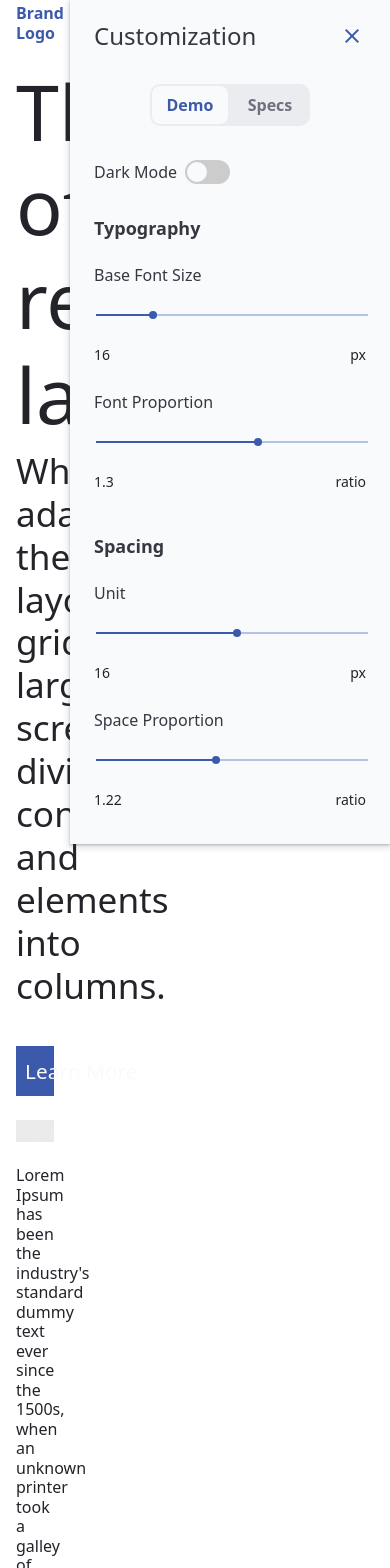
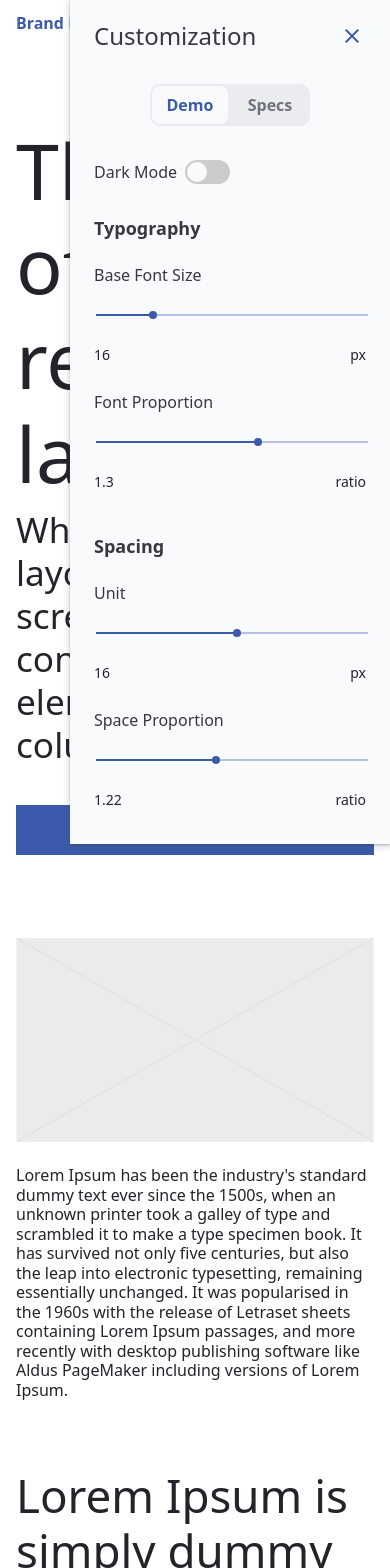
Before and after one commit to TEAMSDesign/TEAMSDesign-Designer-Tool, a React (Create React App) app: page / in a window 390 px wide. Shown: the top 1568 px of the page. Built offline with nearby package versions, Linux system fonts and the light colour scheme.

Commit message:
update styles for Starter

```diff
--- a/src/components/Microsite.css
+++ b/src/components/Microsite.css
@@ -30,7 +30,6 @@ header {
   nav {
     width: 100%;
     height: 100%;
-    /* display: inline-block; */
     display: flex;
     background-color: var(--body-bg-color);
     transition: var(--transition-slow);
@@ -62,7 +61,7 @@ header {
     margin-bottom: 0;
   }
   nav ul li.is-selected a {
-    font-weight: 700;
+    font-weight: var(--active-link-font-weigh);
     color: var(--body-color);
     background-color: var(--bg-color-header-link);
   }
@@ -90,7 +89,6 @@ header {
       color: var(--hover-color-header-link);
     }
   }
-  /* fix here */
   .nav-overlay {
     width: 50vw;
     height: 100vh;
@@ -167,24 +165,19 @@ header {
   .navbar-toggle {
     display: none;
   }
-
   #closeIcon {
     display: none;
   }
-
   .navbar-collapse {
     background-color: var(--body-bg-color);
   }
-
   .navbar-collapse ul {
     /* margin-top: var(--body-padding-sm); */
     margin-bottom: 0;
   }
-
   .navbar-collapse ul li {
     /* margin-bottom: var(--space-1); */
   }
-
   .navbar-collapse ul button {
     margin-bottom: 0;
   }
@@ -193,18 +186,23 @@ header {
     header {
       height: 3rem;
     }
-
     .navbar-toggle {
       width: 42px;
       height: 42px;
       display: block;
       padding: 0;
-      color: var(--color-secondary-button);
-      background-color: var(--bg-color-secondary-button);
+      color: var(--bg-color-primary-button);
+      background-color: var(--color-primary-button);
       border: none;
       padding: 9px;
+      margin-top: 8px;
     }
-
+    .navbar-toggle:hover,
+    .navbar-toggle:active,
+    .navbar-toggle:focus {
+        color: var(--color-primary-button);
+        background-color: var(--bg-color-primary-button);
+    }
     .navbar-collapse {
       display: none;
       position: absolute;
@@ -214,42 +212,36 @@ header {
       height: calc(100vh - 3rem);
       padding: var(--body-padding-sm);
     }
-
     .navbar-collapse ul {
       display: flex;
       flex-direction: column;
       align-items: flex-start;
       margin-left: calc(var(--body-padding-sm) / 2);
     }
-
     .navbar-collapse ul a[type=button] {
       margin-bottom: 1rem;
     }
-
     nav ul li a {
       padding: 0;
     }
-
     .navbar-collapse .icon-button {
       padding: 0;
     }
   }
 
-  nav > button {
+  /* nav > button {
     margin-left: var(--td-element-margin);
     margin-bottom: 0;
-  }
+  } */
 
-  .icon-button {
+.icon-button {
     padding: 0 8px;
-  }
-
+}
 .logo {
     font-weight: bold;
     font-size: 16px;
     color: var(--font-color-secondary);
 }
-
 .hero {
     width: inherit;
     /* background-image: url("../../images/default-image.png"); */
@@ -261,7 +253,6 @@ header {
     padding-bottom: var(--body-section-margin-lg);
     padding-left: var(--body-padding-lg);
 }
-
 .hero__text-container {
     width: 100%;
     max-width: var(--hero-text-max-width);
@@ -269,13 +260,11 @@ header {
     flex-direction: column;
     align-items: flex-start;
 }
-
 .hero button {
     margin-top: calc(var(--space-1) * 2);
     font-size: calc(var(--text-1) * 1.3);
     width: var(--width-primary-button);
 }
-
 .jumbo-card {
     display: flex;
     flex-direction: column;
@@ -286,23 +275,19 @@ header {
     margin-bottom: var(--body-section-margin-lg);
     margin-left: var(--body-padding-lg);
 }
-
 .jumbo-card__image-container {
     /* width: inherit; */
     width: 100%;
     height: 100%;
     margin-bottom: 20px;
 }
-
 .jumbo-card__image-container img {
     width: 100%;
     height: 100%;
 }
-
 .jumbo-card p {
     width: inherit;
 }
-
 .tabs {
     width: calc(100% - var(--body-padding-lg) * 2);
     max-width: var(--component-max-width);
@@ -311,25 +296,17 @@ header {
     margin-bottom: var(--body-section-margin-lg);
     margin-left: var(--body-padding-lg);
 }
-
 .tabs h3 {
     margin-bottom: 86px;
 }
-
-/* .paragraph-medium {
-    width: 690px;
-} */
-
 .tabs p {
     width: inherit;
 }
-
 .tab-menu {
     width: inherit;
     display: flex;
     flex-direction: row;
 }
-
 button.tab-item {
     width: var(--width-tab-button);
     margin-bottom: 0;
@@ -338,38 +315,31 @@ button.tab-item {
     background-color: var(--bg-color-tab-button);
     border: none;
 }
-
 .tab-item:hover {
     background-color: var(--hover-bg-color-tab-button);
     color: var(--hover-color-tab-button);
 }
-
 button.tab-item:not(:last-child) {
-    margin-right: var(--space-1);
+    margin-right: var(--body-padding-sm);
 }
-
 .tab-menu button:disabled {
     background-color: var(--disabled-bg-color-tab-button);
     color: var(--disabled-color-tab-button);
 }
-
 .tab-menu button:hover:disabled {
     background-color: var(--disabled-bg-color-tab-button);
     color: var(--disabled-color-tab-button);
 }
-
 .tab-menu button.active {
     color: var(--active-color-tab-button);
     background-color: var(--active-bg-color-tab-button);
     border-bottom: var(--active-border-bottom-width) var(--border-style) var( --active-border-color-tab-button);
     font-weight: bold;
 }
-
 .tab-content {
     display: none;
     padding: calc(var(--body-padding-sm) * 2) 0px;
 }
-
 .table-border thead,
 .table-border tbody,
 .table-border tfoot,
@@ -378,29 +348,23 @@ button.tab-item:not(:last-child) {
 .table-border td {
     border-bottom: var(--border-bottom-table);
 }
-
 table input[type='checkbox'] {
     margin-bottom: 0;
 }
-
 .table-multiselect__checkbox-container {
     width: calc(var(--space-1)) * 2;
 }
-
 .table-wide__container {
     padding: 0 var(--body-padding-sm);
     margin-bottom: var(--body-section-margin-lg);
 }
-
 .table-wide {
     margin-bottom: var(--body-padding-lg);
     width: 100%;
 }
-
 table:not(.table-multiselect) tr:nth-child(even) {
     background-color: var(--table-zebra-striping-bg-color);
 }
-
 .table-small thead,
 .table-defasmallult tbody,
 .table-small tfoot,
@@ -409,27 +373,21 @@ table:not(.table-multiselect) tr:nth-child(even) {
 .table-small td {
     border-color: transparent;
 }
-
 .table-height-sm th {
     background-color: var(--bg-color-table-header);
 }
-
 .table-height-md tr, .table-height-md th, .table-height-md td {
     height: var(--table-height-md);
 }
-
 .table-height-sm tr, .table-height-sm th, .table-height-sm td  {
     height: var( --table-height-sm);
 }
-
 .table-height-lg tr, .table-height-lg th, .table-height-lg td {
     height: var(--table-height-lg);
 }
-
 .paragraph-medium p {
     width: inherit;
 }
-
 .horizontal-card {
     display: flex;
     flex-direction: row;
@@ -439,43 +397,35 @@ table:not(.table-multiselect) tr:nth-child(even) {
     margin-left: var(--body-padding-lg);
     width: calc(100% - var(--body-padding-lg) - var(--body-padding-sm));
 }
-
 .horizontal-card img {
     width: 100%;
     height: 100%;
     object-fit: cover;
 }
-
 .hotizontal-card__content {
     margin-right: var(--body-padding-sm);
 }
-
 .horizontal-card__text-container {
     margin-bottom: calc(var(--body-padding-sm) * 2);
 }
-
 .horizontal-card__text-container h5 {
     font-weight: bold;
 }
-
 .horizontal-card__text-container h5,
 .horizontal-card__text-container p {
     width: inherit;
 }
-
 .horizontal-card__image-container {
     width: 50%;
     max-height: inherit;
 }
-
 .icon-card-group {
     display: flex;
     flex-direction: row;
     justify-content: space-between;
-    margin-bottom: var(--section-margin);
+    margin-bottom: var(--body-section-margin-md);
     text-align: center;
 }
-
 .icon-card {
     width: var(--icon-card-width);
     display: flex;
@@ -484,51 +434,43 @@ table:not(.table-multiselect) tr:nth-child(even) {
     padding: var(--body-padding-sm);
     margin-bottom: var(--body-section-margin-lg);
 }
-
 .icon-card .material-icons {
     font-size: 103px;
     margin-bottom: 24px;
 }
-
+/*  */
 .icon-card-react svg {
     font-size: 100px;
     margin-bottom: calc(var(--space-1) * 1.5);
 }
-
 .jumbo-image {
     width: inherit;
     margin: 0 var(--body-padding-sm) 60px var(--body-padding-sm);
 }
-
 .jumbo-image img {
     width: 100%;
     height: 100%;
     object-fit: contain;
 }
-
 .grid-text {
     display: flex;
     flex-direction: row;
     margin: 0 var(--body-padding-sm);
     width: inherit;
 }
-
 .grid-2x1 {
     display: flex;
     flex-direction: row;
     margin: 0 var(--body-padding-sm);
     width: inherit;
 }
-
 .grid-text-title {
     width: calc(50% - var(--body-padding-sm));
     padding-right: 10%;
 }
-
 .grid-text-title h3 {
     max-width: var(--grid-text-title-max-width);
 }
-
 .grid-text__child-grid {
     display: grid;
     grid-template-columns: 1fr 1fr;
@@ -536,18 +478,15 @@ table:not(.table-multiselect) tr:nth-child(even) {
     row-gap: calc(var(--space-1) * 2);
     column-gap: calc(var(--space-1) * 1.2);
     width: 50%;
-    margin-bottom: var(--section-margin);
+    margin-bottom: var(--body-section-margin-lg);
 }
-
 .section-title h2 {
     text-align: center;
     margin-bottom: var(--body-section-margin-lg);
 }
-
 .card {
-    border-radius: 50px;
+    border-radius: var(--border-radius-card);
 }
-
 .card-group {
     width: inherit;
     display: grid;
@@ -557,17 +496,14 @@ table:not(.table-multiselect) tr:nth-child(even) {
     row-gap: calc(var(--space-1) * 1.2);
     margin: 0 var(--body-padding-sm) var(--body-section-margin-lg) var(--body-padding-sm);
 }
-
 .card-group .card {
     width: 100%;
 }
-
 .card img {
     width: 100%;
     height: 100%;
     object-fit: cover;
 }
-
 .card-text__container {
     padding-top: calc(var(--body-padding-sm) * 2);
     padding-right: calc(var(--body-padding-sm) * 1.5);
@@ -575,26 +511,22 @@ table:not(.table-multiselect) tr:nth-child(even) {
     padding-left: calc(var(--body-padding-sm) * 1.5);
     background-color: var(--bg-color-card);
 }
-
 .sticky-scroll {
-    margin-bottom: var(--section-margin);
+    margin-bottom: var(--body-section-margin-lg);
     margin: 0 var(--body-padding-sm) var(--body-section-margin-lg) var(--body-padding-sm);
 }
-
 .sticky-content {
     position: sticky;
     top: 94px;
     z-index: 0;
     width: 60%;
 }
-
 .sticky-content img {
     width: 100%;
     height: 100%;
     object-fit: contain;
     margin-bottom: var(--body-padding-sm);
 }
-
 .sticky-scroll-images {
     width: 40%;
     margin-left: auto;
@@ -603,14 +535,12 @@ table:not(.table-multiselect) tr:nth-child(even) {
     padding-left: 137px;
     padding-left: 10%;
 }
-
 .sticky-scroll-images img {
     width: 100%;
     height: 100%;
     object-fit: contain;
     margin-bottom: calc(var(--space-1) * 1.4);
 }
-
 .grid-buttons {
     padding-left: 0 var(--body-padding-lg);
     max-width: var(--component-max-width);
@@ -618,75 +548,61 @@ table:not(.table-multiselect) tr:nth-child(even) {
     margin-bottom: var(--body-section-margin-lg);
     text-align: center;
 }
-
 .grid-buttons__text {
     width: 50%;
 }
-
 .grid-buttons__text h3 {
     max-width: var(--grid-text-title-max-width);
 }
-
 .grid-buttons__buttons {
     display: flex;
     flex-direction: row;
     margin-left: calc(var(--space-1) * 4.7);
     align-items: center;
 }
-
 .grid-buttons__buttons button {
     width: var(--width-primary-button);
 }
-
 .grid-buttons__buttons button:first-child {
     margin-right: var(--space-1);
 }
-
 .large-table__container {
     padding: 0 var(--body-padding-sm);
     margin-bottom: var(--body-section-margin-lg);
 }
-
 .large-table__container h4 {
     margin-bottom: calc(var(--space-1) * 2);
     text-align: center;
 }
-
 .form__conatiner {
     max-width: 930px;
     margin-left: auto;
     padding: var(--body-padding-sm);
     margin-bottom: var(--body-section-margin-lg);
 }
-
 .form__container h3,
 .form__container p {
     width: var(--component-max-width);
 }
-
 form {
     display: flex;
     flex-direction: column;
     width: 100%;
     margin-top: calc(var(--space-1) * 2.2);
 }
-
 form label {
     margin-bottom: 8px;
     font-size: 14px;
     margin-left: calc(var( --space-1) / 6);
 }
-
 .form__buttons {
     margin-left: auto;
     margin-top: calc(var(--space-1) * 2);
 }
-
 .form__buttons button {
     width: var(--width-primary-button);
     margin-left: var(--body-padding-sm);
 }
-
 footer {
     display: flex;
     flex-direction: column;
@@ -695,31 +611,26 @@ footer {
     background-color: var(--bg-color-footer);
     color: var(--color-footer);
 }
-
 .footer__content h6 {
     font-weight: bold;
     color: var(--color-footer);
     margin-bottom: var(--space-1);
 }
-
 .footer__bottom a {
     color: var(--color-footer);
+    width: 318px;
 }
-
 .footer__link-list {
     display: flex;
     flex-direction: column;
 }
-
 .footer__link-list a {
     margin-bottom: calc(var(--space-1) * .6);
     color: var(--color-footer);
 }
-
 .footer hr {
     color: var(--footer-hr-color);
 }
-
 .footer__bottom {
     display: flex;
     flex-direction: row;
@@ -727,11 +638,6 @@ footer {
     border-top: 1px var(--color-footer) solid;
     padding-top: 14px;
 }
-
-.footer__bottom a {
-    width: 318px;
-}
-
 .footer-legal {
     margin-left: 35px;
     width: 318px;
@@ -742,43 +648,36 @@ footer {
 @media (max-width: 1200px) {
     /* h1 { font-size: 4.5rem; line-height: 1.2; } */
   }
-
   /* Smaller than desktop */
   @media ( max-width: 992px ) {
     .hero {
       padding: 121px var(--body-padding-md) 121px var(--body-padding-md);
       margin-bottom: 0;
     }
-
     .jumbo-card {
       width: calc(100% - var(--body-padding-sm) * 2);
       margin-top: 0;
       margin-right: var(--body-padding-sm);
-      margin-bottom: var(--section-margin);
+      margin-bottom: var(--body-section-margin-md);
       margin-left: var(--body-padding-sm);
     }
-
     .jumbo-card__image-container {
         width: 100%;
     }
-
     .jumbo-card__image-container img{
         width: 100%;
     }
-
     .jumbo-card p {
         width: 75%;
         margin-left: calc(var(--body-padding-md) - var(--body-padding-sm));
     }
-
     .tabs {
         width: inherit;
         margin-top: 0;
         margin-right: var(--body-padding-sm);
-        margin-bottom: var(--section-small-margin);
+        margin-bottom: var(--body-section-margin-sm);
         margin-left: var(--body-padding-sm);
     }
-
     .table__container {
         width: inherit;
         margin-top: 0;
@@ -786,59 +685,50 @@ footer {
         margin-bottom: var(--body-section-margin-sm);
         margin-left: var(--body-padding-sm);
     }
-
     .hotizontal-card__content {
         margin-top: var(--body-padding-sm);
         margin-right: var(--body-padding-sm);
         margin-bottom: var(--body-padding-sm);
         margin-left: 0;
     }
-
     .hotizontal-card__content {
         width: 50%;
     }
-
     .horizontal-card__image-container {
         width: 50%;
     }
-
     .horizontal-card__text-container {
         width: 100%;
     }
-
     .sticky-content {
         width: 50%;
     }
-
     .sticky-scroll-images {
         width: 50%;
         padding-left: var(--body-padding-sm);
     }
-
     .grid-buttons {
         flex-direction: column;
     }
-
     .grid-buttons__text {
         width: 100%;
     }
-
     .grid-buttons__text h3 {
         max-width: 100%;
         text-align: center;
     }
-
     .grid-buttons {
         margin-left: var(--body-padding-sm);
     }
-
     .grid-buttons__buttons {
         margin: auto;
         margin-top: calc(var(--body-padding-sm) * 2);
     }
-
     .form__conatiner {
         width: 100%;
+    }
+    .editable-layout {
+        width: 100vw !important;
     }
 }
 
@@ -846,81 +736,64 @@ footer {
   @media (max-width: 768px) {
     .hero {
         padding: var(--body-padding-sm);
-        margin: var(--section-small-margin) 0;
+        margin: var(--body-section-margin-sm) 0;
     }
-
     .hero button {
         width: 100%;
     }
-
     .jumbo-card p {
         width: 100%;
         margin-left: 0;
     }
-
     .jumbo-card {
-      margin-bottom: var(--section-small-margin);
+      margin-bottom: var(--body-section-margin-sm);
     }
-
     .paragraph-medium {
         width: 100%;
     }
-
     button.tab-item:not(:last-child) {
         margin-right: calc(var(--body-padding-sm) / 2);
     }
-
     .table__container {
-        margin-bottom: calc(var(--section-small-margin) * 2);
+        margin-bottom: calc(var(--body-section-margin-sm) * 2);
     }
-
     .horizontal-card {
         flex-direction: column-reverse;
-        margin-bottom: var(--section-small-margin);
+        margin-bottom: var(--body-section-margin-sm);
     }
-
     .horizontal-card__image-container {
         width: 100%;
     }
-
     .hotizontal-card__content {
         width: 100%;
     }
-
     .table-wide__container {
         overflow-x: scroll;
-        margin-bottom: var(--section-small-margin);
+        margin-bottom: var(--body-section-margin-sm);
     }
-
     .icon-card-group {
         flex-direction: column;
         justify-content: space-between;
-        margin-bottom: var(--section-small-margin);
+        margin-bottom: var(--body-section-margin-sm);
     }
-
     .icon-card {
         width: 100%;
         height: 100%;
         margin-bottom: var(--body-padding-sm);
     }
-
     .grid-2x1 {
         flex-direction: column;
     }
-
     .grid-text-title {
         width: 100%;
     }
-
     .grid-text__child-grid {
         width: 100%;
     }
-
     .grid-text-title {
         padding-right: 0;
         margin-bottom: var(--body-padding-sm);
     }
-
     .grid-text__child-grid {
         display: grid;
         grid-template-columns: 1fr;
@@ -928,39 +801,32 @@ footer {
         row-gap: var(--body-padding-sm);
         column-gap: 18px;
         width: 100%;
-        margin-bottom: var(--section-small-margin);
+        margin-bottom: var(--body-section-margin-sm);
     }
-
     .section-title h2 {
         text-align: left;
         padding: 0 var(--body-padding-sm);
     }
-
     .card-group {
         grid-template-columns: 1fr;
         grid-template-rows: 1fr 1fr 1fr 1fr 1fr 1fr;
         gap: 17px;
-        margin: 0 var(--body-padding-sm) calc(var(--section-small-margin)*2) var(--body-padding-sm);
+        margin: 0 var(--body-padding-sm) calc(var(--body-section-margin-sm)*2) var(--body-padding-sm);
     }
-
     .sticky-scroll {
-        margin-bottom: var(--section-small-margin);
+        margin-bottom: var(--body-section-margin-sm);
     }
-
     .sticky-content {
         width: 100%;
         position: static;
     }
-
     .sticky-content img,
     .sticky-content h3 {
         margin-bottom: var(--body-padding-sm);
     }
-
     .sticky-content h3 {
         margin-bottom: var(--body-padding-sm);
     }
-
     .sticky-scroll-images {
         /* width: 100%;
         padding-left: var(--body-padding-sm);
@@ -968,50 +834,39 @@ footer {
         padding-left: 0; */
         display: none;
     }
-
     .grid-buttons {
-        margin-bottom: var(--section-small-margin);
+        margin-bottom: var(--body-section-margin-sm);
     }
-
     .grid-buttons__text h3 {
         text-align: left;
     }
-
     .grid-buttons__buttons {
         margin-left: 0;
         margin-right: 0;
     }
-
     .grid-buttons__buttons button {
         width: 100%;
     }
-
     .large-table__container {
-        margin-bottom: var(--section-small-margin);
+        margin-bottom: var(--body-section-margin-sm);
     }
-
     .large-table__container h4 {
         text-align: left;
     }
-
     .large-table__table-content {
         height: 343px;
         overflow: scroll;
     }
-
     .form__conatiner {
-        margin-bottom: var(--section-small-margin);
+        margin-bottom: var(--body-section-margin-sm);
     }
-
     .form__buttons {
         margin-left: 0;
     }
-
     .form__buttons button {
         margin-left: 0;
         width: calc(50% - var(--body-padding-sm) / 2);
     }
-
     .footer__content .three.columns{
         width: 50%;
         height: 250px;
--- a/src/components/Microsite.js
+++ b/src/components/Microsite.js
@@ -278,7 +278,7 @@ const handleNavMenu = event => {
             </div>
 
             <div class="icon-card-group">
-                <div class="icon-card icon-card-react">
+                <div class="icon-card  icon-card-react">
                     <OfflineBoltOutlinedIcon className="icon-card__icon" />
                     <h5>Feature name</h5>
                     <p>I believe every human has a finite number of heartbeats. I don't intend to waste any of mine.</p>
--- a/src/index.css
+++ b/src/index.css
@@ -148,10 +148,10 @@
     --body-lineheight: var(--lineheightIncrement); /* must 1.5 */
     --body-bg-color: var(--grey-00);
     --body-color: var(--grey-09);
-    --body-dark-mode-bg-color: var(--grey-09);
-    --body-dark-mode-color: var(--grey-01);
+    /* --body-dark-mode-bg-color: var(--grey-09); */
+    /* --body-dark-mode-color: var(--grey-01); */
     --body-padding-sm: var(--space-1);
-    --body-padding-md: var( calc(var(--space-5) + var(--space-1)));
+    --body-padding-md: calc(var(--space-5) + var(--space-1));
     --body-padding-lg: calc(var(--space-6) + var(--space-2));
     --body-section-margin-sm: calc(var(--space-5) + var(--space-3));
     --body-section-margin-md: calc(var(--space-6) + var(--space-2));
@@ -178,6 +178,7 @@
     --width-secondary-button: 236px; /*tbd*/
     --height-primary-button: calc(var(--space-1) * 3.1);
     --height-secondary-button: calc(var(--space-1) * 3.1);
+    --margin-button: calc(var(--space-1) / 2);
     --hover-bg-color-primary-button: var(--light-increment-60);
     --hover-bg-color-secondary-button: var(--light-01);
     --hover-border-color-primary-button: var(--light-03);
@@ -194,7 +195,8 @@
     --disabled-bg-color-secondary-color: var(--light-increment-70);
     --disabled-border-color-primary-button: var(--light-01);
     --disabled-border-color-secondary-button: var(--light-increment-70);
-    --width-tab-button: 220px;
+    /* --width-tab-button: 220px; */
+    --width-tab-button: calc(var(--width-primary-button) * 0.9);
     --padding-tab-button: 0 16px;
     --bg-color-tab-button: var(--grey-02);
     --border-color-tab-button: var(--light-01);
@@ -209,11 +211,11 @@
     --disabled-color-tab-button: var(--grey-05);
     --disabled-bg-color-tab-button: var(--grey-03);
     --disabled-border-color-tab-button: var(--light-01);
-    --button-margin-button: calc(var(--space-1) / 2);
 
     --color-label: var(--grey-09);
     --link-color: var(--grey-09);
     --hover-link-color:  var(--grey-09);
+    --active-link-font-weight: 700;
     --highlight-bg: #fff3cd;
     --border-style: solid;
     --border-width: var(--initialBorder);
@@ -368,8 +370,9 @@
 [data-theme="dark"] {
     --font-color-primary: var(--grey-01);
     --font-color-secondary: var(--light-increment-70);
-    --body-bg-color: var(--body-dark-mode-bg-color);
-    --body-color: var(--body-dark-mode-color);
+    /* --body-bg-color: var(--body-dark-mode-bg-color); */
+    --body-bg-color: var(--grey-09);
+    --body-color: var(--grey-01);
     --bg-color-primary-button: var(--light-01);
     --bg-color-secondary-button: var(--light-00);
     --border-color-primary-button: var(--light-01);
@@ -409,7 +412,7 @@
     --hover-link-color:  var(--grey-01);
     --bg-color-card: var(--grey-06);
     --color-card: var(--grey-01);
-    --border-radius-card: var(--border-radius);
+    /* --border-radius-card: var(--border-radius); */
     --border-bottom-table: 1px solid var(--grey-07);
     --table-zebra-striping-bg-color:  var(--grey-08);
     --bg-color-table-header: var(--grey-06);
@@ -971,7 +974,7 @@ select:focus {
   border-width: var(--border-width-input);
   border-style: var(--border-style-input);
   border-radius: var(--td-border-radius);
-    outline: 0;
+  outline: 0;
 }
 
 label {
@@ -1149,7 +1152,7 @@ tr:nth-child(even) {
 –––––––––––––––––––––––––––––––––––––––––––––––––– */
 button,
 .button {
-    margin-bottom: var(--button-margin-button);
+    margin-bottom: var(--margin-button);
 }
 
 input,
--- a/src/pages/Specs.css
+++ b/src/pages/Specs.css
@@ -295,3 +295,9 @@
     margin-bottom: 0;
     margin-right: 15px;
 }
+
+@media ( max-width: 992px ) {
+    .code__container {
+        width: 100%;
+    }
+}
--- a/src/pages/specs.js
+++ b/src/pages/specs.js
@@ -57,7 +57,7 @@ export default function Specs (props) {
     }
 
     return (
-        <div className="page-container" style={{width: props.toolClosed ? `100vw` : `calc(100vw - 320px - 52px)`}}>
+        <div className="page-container" style={{width: props.toolClosed ? `100vw` : `calc(100vw - 320px)`}}>
             <div className="section__container">
                 <h4 className="section-title">Typography</h4>
                 <div className="snippet-section__container">
```
